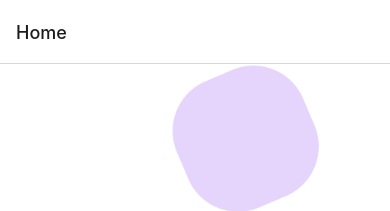
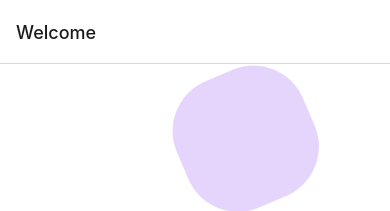
Before and after one commit to xennia316/RockPaperScissors, a React Native app in the folder rps/: screen / in a window 390 px wide. Shown: the top 211 px of the page. Built offline with nearby package versions, Linux system fonts and the light colour scheme.

Commit message:
fix: adjust picture sizes

```diff
--- a/rps/App.tsx
+++ b/rps/App.tsx
@@ -9,8 +9,12 @@
 	return (
 		<NavigationContainer>
 			<Stack.Navigator>
-				<Stack.Screen name="Home" component={HomeScreen} />
-				<Stack.Screen name="Play" component={PlayScreen} />
+				<Stack.Screen name="Welcome" component={HomeScreen} />
+				<Stack.Screen
+					name="Play"
+					component={PlayScreen}
+					options={{ title: "" }}
+				/>
 			</Stack.Navigator>
 		</NavigationContainer>
 	);
```
